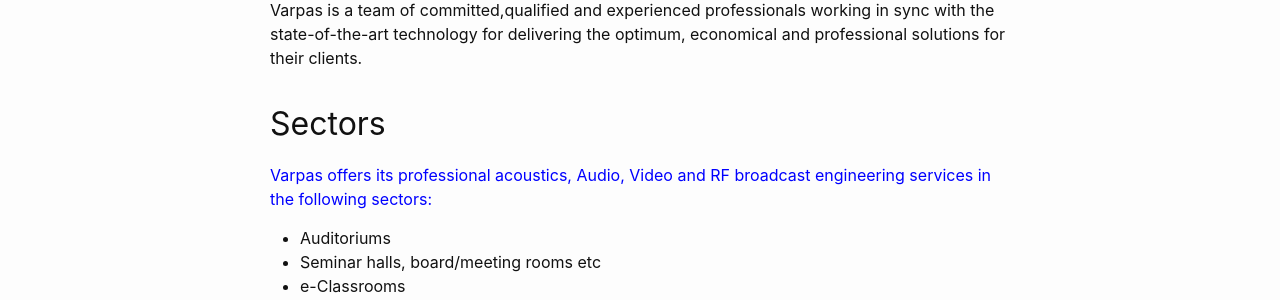
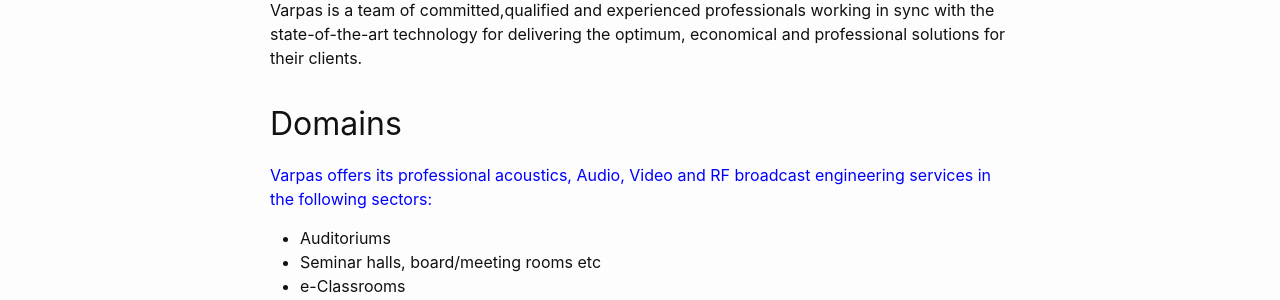
Before and after one commit to VarpasMedia/VarpasMedia.github.io, a Jekyll site: the page built from index.md, in a window 1280 px wide. Shown: the part 457-757 px from the top of the page. Built offline with Jekyll 4.4.1, drawn with Linux system fonts in a browser that asks for light colours.

Commit message:
Update home.html

```diff
--- a/_layouts/home.html
+++ b/_layouts/home.html
@@ -31,7 +31,7 @@ layout: default
 
 
 
-  <h1>Sectors</h1>
+  <h1>Domains</h1>
 
     <div class="post-content e-content">
 <p style="color: blue">
```
